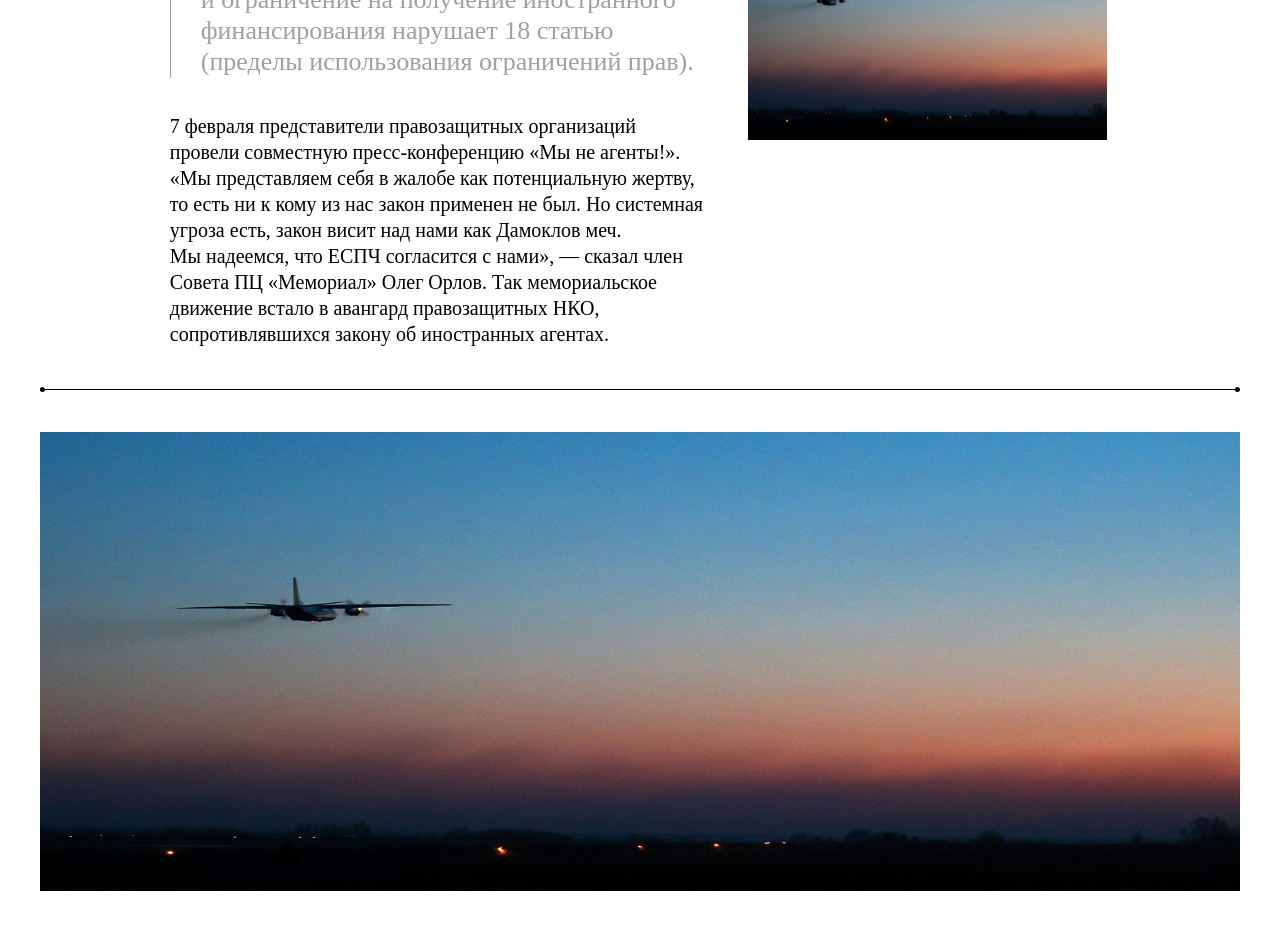
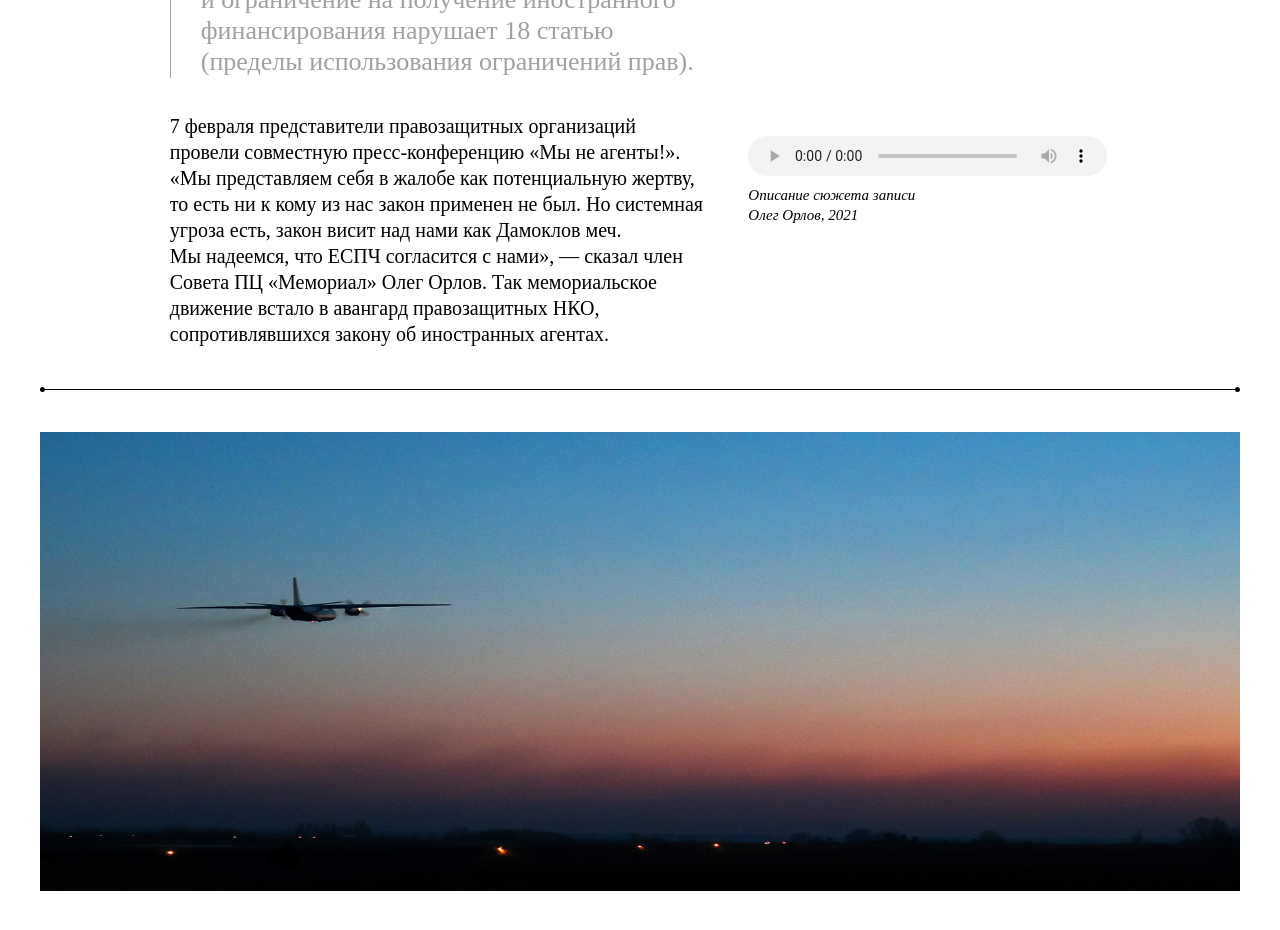
Before and after one commit to Shar1892/AU_Memo, a React (Create React App) app: page /series in a window 1280 px wide. Shown: the part 5520-6450 px from the top of the page. Built offline with nearby package versions, Linux system fonts and the light colour scheme.

Commit message:
ref/ подгружаю локальные аудио через тег audio

```diff
--- a/src/components/seriesRecord/seriesRecord.css
+++ b/src/components/seriesRecord/seriesRecord.css
@@ -7,10 +7,7 @@
 .seriesRecord__record {
 	border: none;
 	width: 100%;
-	height: 29px;
-	border-top: 5px solid #000000;
-	border-bottom: 5px solid #000000;
-	border-radius: 5px;
+	height: 40px;
 	margin-bottom: 10px;
 }
 
--- a/src/components/seriesRecord/seriesRecord.js
+++ b/src/components/seriesRecord/seriesRecord.js
@@ -3,12 +3,12 @@ import './seriesRecord.css';
 function SeriesRecord({data}) {
 	return (
 		<div className='seriesRecord'>
-			<iframe
-				frameBorder='0'
+			<audio
 				className='seriesRecord__record'
 				src={data.recordSrc}
-				title='record'
-			></iframe>
+				type='audio/mp3'
+				controls
+			></audio>
 			<p className='seriesRecord__discription'>{data.discription}</p>
 			<p className='seriesRecord__discription'>{`${data.autor}, ${data.year}`}</p>
 		</div>
@@ -16,3 +16,14 @@ function SeriesRecord({data}) {
 }
 
 export default SeriesRecord;
+
+/*
+
+<iframe
+				frameBorder='0'
+				className='seriesRecord__record'
+				src={data.recordSrc}
+				title='record'
+			></iframe>
+
+*/
--- a/src/components/seriesText/seriesText.js
+++ b/src/components/seriesText/seriesText.js
@@ -9,7 +9,6 @@ function SeriesText({data}) {
 		let resArr = [];
 
 		if (phraseArr) {
-			//debugger;
 			let currentText = str;
 
 			phraseArr.forEach((phrase) => {
--- a/src/data/series.js
+++ b/src/data/series.js
@@ -15,6 +15,8 @@ import photo3_1 from '../image/4904465.jpg';
 import photo3_2 from '../image/4904465.jpg';
 import icon3_1 from '../image/4904465.jpg';
 import icon3_2 from '../image/4904465.jpg';
+
+import noize from '../audio/Noize_MC.mp3';
 
 const seriesArr = [
 	{
@@ -198,6 +200,13 @@ const seriesArr = [
 					{
 						type: 'illustration',
 						src: photo1_1,
+					},
+					{
+						type: 'record',
+						discription: 'Описание сюжета записи',
+						autor: 'Олег Орлов',
+						year: '2021',
+						recordSrc: noize,
 					},
 				],
 				sources: ['Циклопедия'],
```
Also changed, not shown: 1 other file (tests, documents, lock files or other folders).
